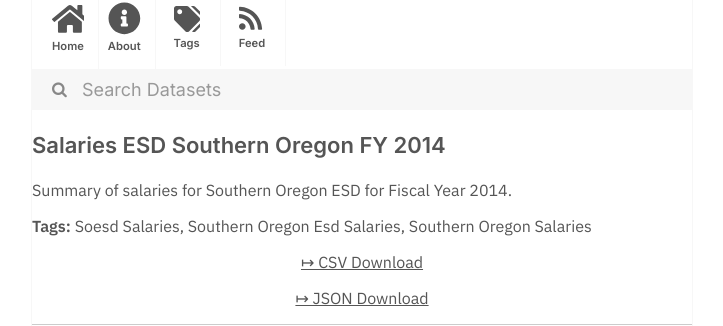
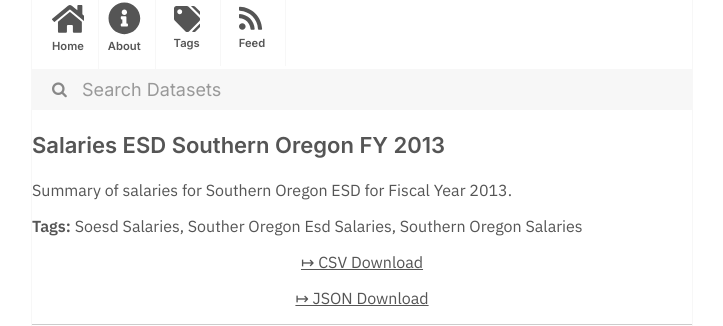
Before and after one commit to dayda-entities/state-of-oregon, a Jekyll site: the page built from _posts/2020-11-10-salaries-esd-southern-oregon-f.md, in a window 1280 px wide. Shown: the part 216-542 px from the top of the page, without its empty margins (278-1001 px from the left). Built offline with Jekyll 4.4.1, drawn with Linux system fonts in a browser that asks for light colours.

```diff
--- a/_posts/2020-11-10-salaries-esd-southern-oregon-f.md
+++ b/_posts/2020-11-10-salaries-esd-southern-oregon-f.md
@@ -1,18 +1,18 @@
 ---
-title: Salaries ESD Southern Oregon FY 2014
-created: '2020-11-10T17:22:05.484433'
-modified: '2020-11-10T17:22:05.484444'
+title: Salaries ESD Southern Oregon FY 2013
+created: '2020-11-10T17:22:56.547929'
+modified: '2020-11-10T17:22:56.547940'
 state: active
 type: dataset
 tags:
   - Soesd Salaries
-  - Southern Oregon Esd Salaries
+  - Souther Oregon Esd Salaries
   - Southern Oregon Salaries
 groups:
   - Local Government
-csv_url: 'https://data.oregon.gov/api/views/6s8d-tm4m/rows.csv?accessType=DOWNLOAD'
-json_url: 'https://data.oregon.gov/api/views/6s8d-tm4m/rows.json?accessType=DOWNLOAD'
+csv_url: 'https://data.oregon.gov/api/views/r4xs-th4z/rows.csv?accessType=DOWNLOAD'
+json_url: 'https://data.oregon.gov/api/views/r4xs-th4z/rows.json?accessType=DOWNLOAD'
 layout: post
 
 ---
-Summary of salaries for Southern Oregon ESD for Fiscal Year 2014.
+Summary of salaries for Southern Oregon ESD for Fiscal Year 2013.
```
